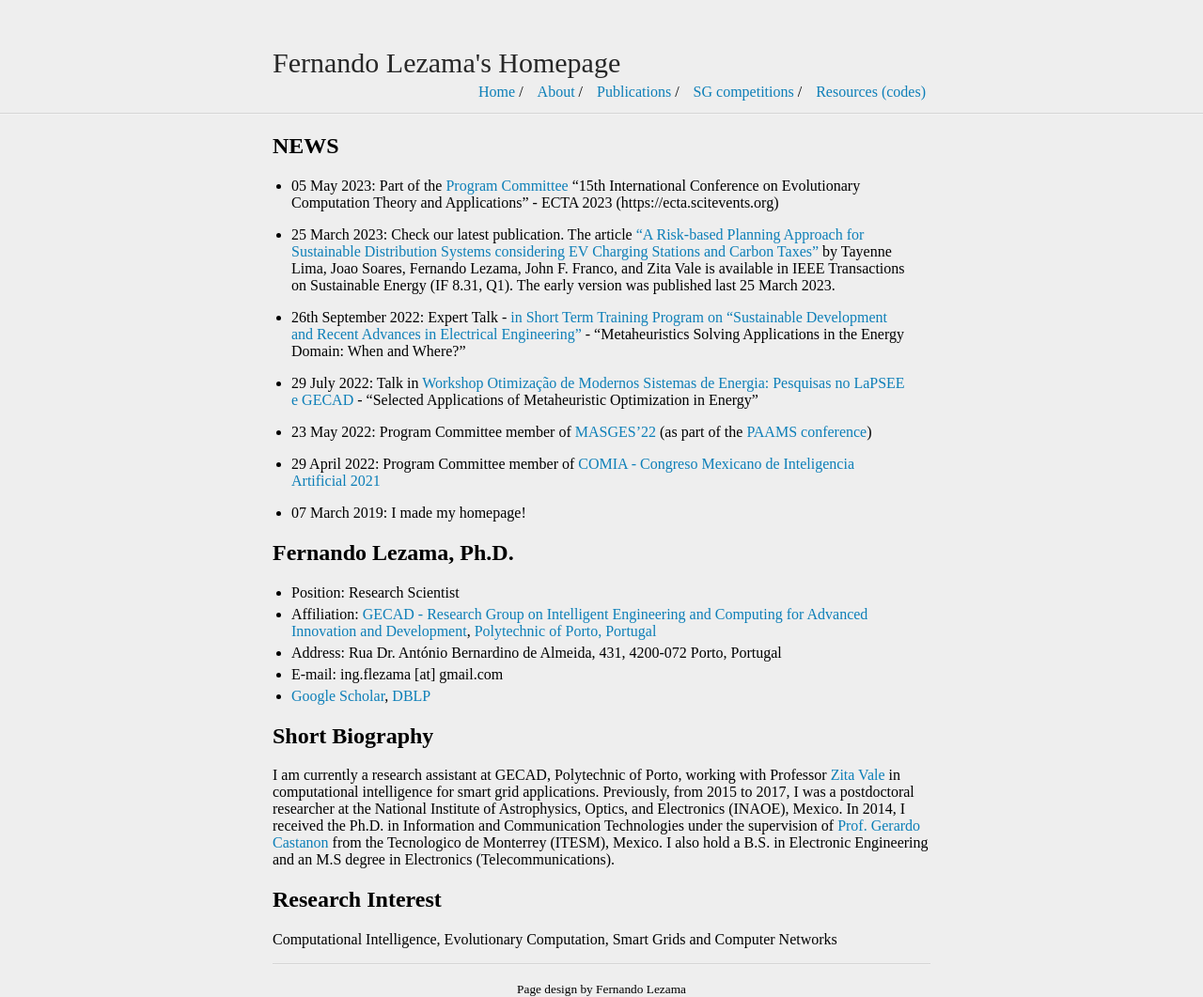
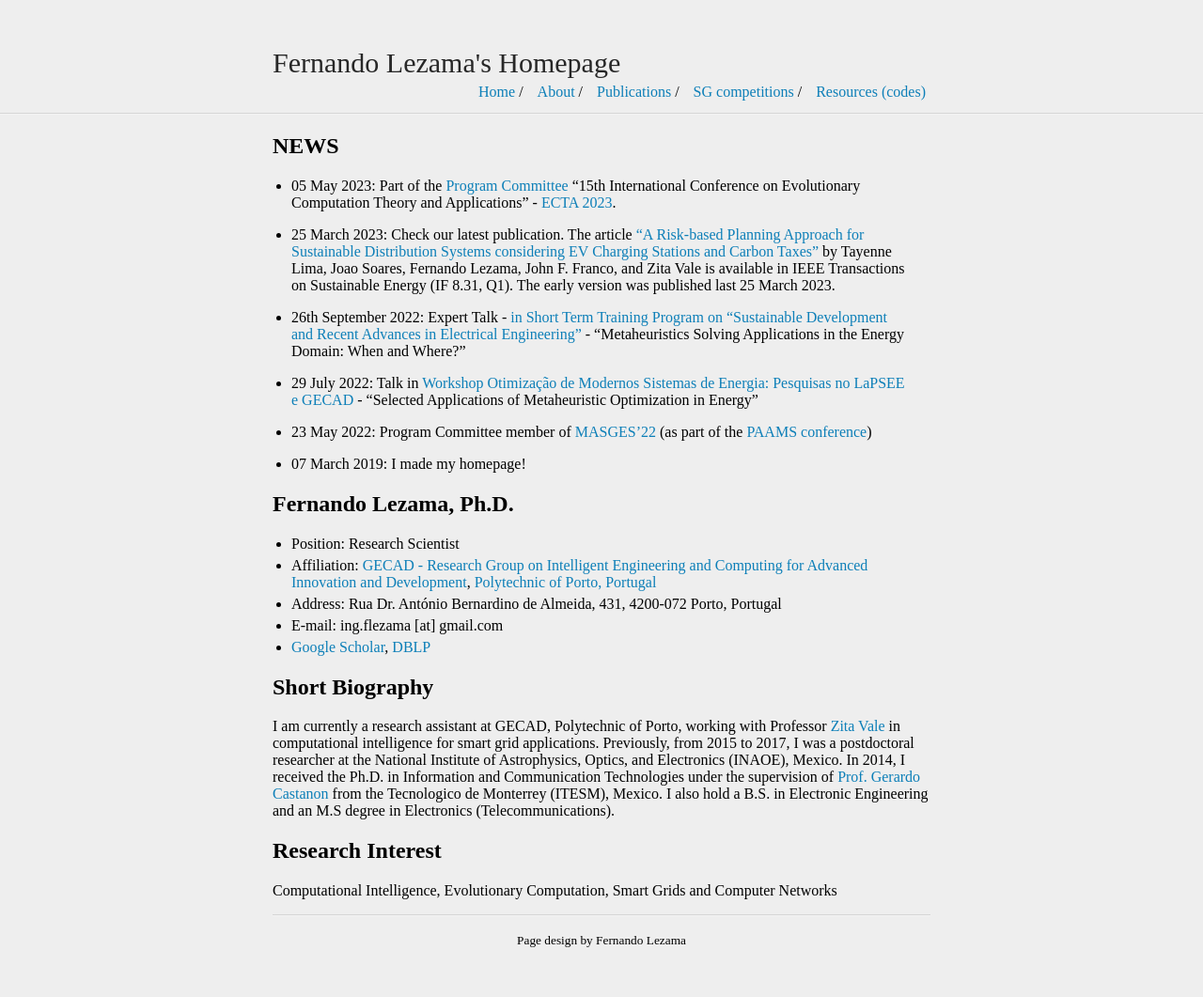
Before and after one commit to fernandolezama/fernandolezama.github.io, a Jekyll site: the page built from index.md, in a window 1280 px wide. Shown: the whole page at 94% size. Built offline with Jekyll 4.4.1, drawn with Linux system fonts in a browser that asks for light colours; after the commit the page ends 1009 px from its top, so only the background shows below that.

Commit message:
Update index.md

```diff
--- a/index.md
+++ b/index.md
@@ -5,7 +5,7 @@ title: Fernando Lezama's Homepage
 
 
 ## NEWS
-* 05 May 2023:  Part of the [Program Committee](https://ecta.scitevents.org/ProgramCommittee.aspx) “15th International Conference on Evolutionary Computation Theory and Applications” - ECTA 2023 (https://ecta.scitevents.org)
+* 05 May 2023:  Part of the [Program Committee](https://ecta.scitevents.org/ProgramCommittee.aspx) “15th International Conference on Evolutionary Computation Theory and Applications” - [ECTA 2023](https://ecta.scitevents.org).
 
 * 25 March 2023: Check our latest publication. The article [“A Risk-based Planning Approach for Sustainable Distribution Systems considering EV Charging Stations and Carbon Taxes”](https://ieeexplore.ieee.org/abstract/document/10081007) by Tayenne Lima, Joao Soares, Fernando Lezama, John F. Franco, and Zita Vale is available in IEEE Transactions on Sustainable Energy (IF 8.31, Q1). The early version was published last 25 March 2023.
 
@@ -16,10 +16,9 @@ Engineering”](https://sites.google.com/view/icstace/keynote-speakers?authuser=
 
 * 23 May 2022: Program Committee member of [MASGES'22](https://www.paams.net/workshops/masges) (as part of the [PAAMS conference](https://www.paams.net/))
 
+{% comment %}
 * 29 April 2022: Program Committee member of [COMIA - Congreso Mexicano de Inteligencia Artificial 2021](http://www.smia.mx/comia/2022/)
-
-
-{% comment %}
+*
 * 12 November 2021: Keynote speaker - [ICSTACE - International Conference on Sustainable Technology and Advanced Computing in Electrical Engineering](https://sites.google.com/view/icstace/keynote-speakers?authuser=0) - "Computational intelligence applications in smart grid optimization"
 
 * 20 October 2021: Our article in collaboration with Steffen Limmer from Honda Research Institute - "Coordination of Home Appliances for Demand Response: An Improved Optimization Model and Approach" - has been accepted for publication in IEEE Access. Follow the link -> [IEEE ACCESS](https://ieeexplore.ieee.org/abstract/document/9585590)
```
